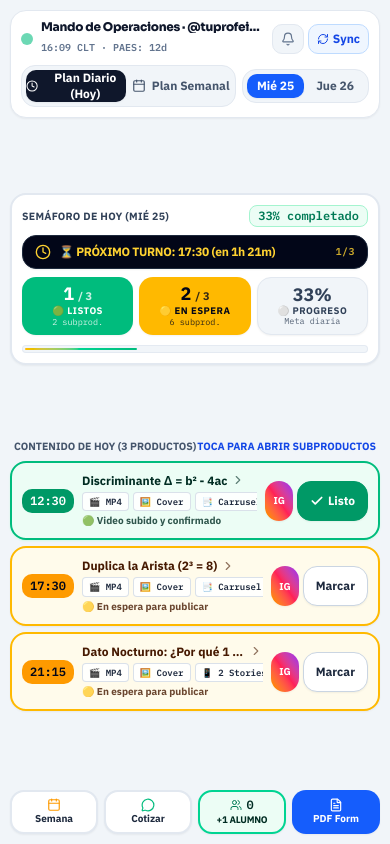
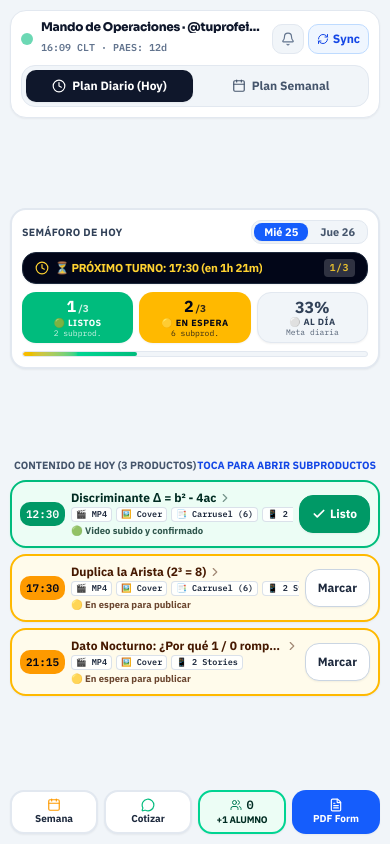
Before and after one commit to paillamilm-blip/tuprofeindustrial-web, a Next.js app: page /grilla in a window 390 px wide. Built offline with nearby package versions, Linux system fonts and the light colour scheme.

Commit message:
feat(grilla): perfect zero-overflow mobile cockpit, refined semaphoro and quick social actions

```diff
--- a/app/grilla/grilla-cockpit-client.tsx
+++ b/app/grilla/grilla-cockpit-client.tsx
@@ -580,9 +580,8 @@ export function GrillaCockpitClient({
           </div>
         </div>
 
-        {/* SWITCH PRINCIPAL DE OPERACIONES Y SELECTOR DE DÍA */}
-        <div className="flex items-center gap-1.5">
-          <div className="flex-1 grid grid-cols-2 gap-1 bg-slate-100 p-1 rounded-xl border border-slate-200">
+        {/* SWITCH PRINCIPAL DE OPERACIONES: [📅 PLAN DIARIO] vs [🗓️ PLAN SEMANAL] */}
+        <div className="grid grid-cols-2 gap-1 bg-slate-100 p-1 rounded-xl border border-slate-200">
           <button
             type="button"
             onClick={() => setViewMode("diario")}
@@ -608,9 +607,17 @@ export function GrillaCockpitClient({
             <span>Plan Semanal</span>
           </button>
         </div>
+      </header>
 
-          {/* SELECTOR RÁPIDO DE DÍA REUBICADO EN CABECERA */}
-          <div className="flex items-center gap-0.5 bg-slate-100 p-1 rounded-xl border border-slate-200 shrink-0">
+      {/* 2. PANEL DE MÉTRICAS OPERATIVAS Y CONTROL DE TIEMPO */}
+      <section className="bg-white rounded-2xl p-2.5 border-2 border-slate-200 shadow-xs shrink-0 space-y-2">
+        {/* CABECERA SEMÁFORO CON SELECTOR DE DÍA */}
+        <div className="flex items-center justify-between gap-1 text-xs font-black">
+          <span className="text-slate-700 uppercase tracking-wide text-[10.5px]">
+            Semáforo de Hoy
+          </span>
+          {/* SELECTOR RÁPIDO DE DÍA (MIÉ / JUE) */}
+          <div className="flex items-center gap-0.5 bg-slate-100 p-0.5 rounded-lg border border-slate-200">
             {DAY_KEYS.map((key) => {
               const active = selectedDay === key;
               return (
@@ -621,7 +628,7 @@ export function GrillaCockpitClient({
                     setDayOverride(key);
                     setViewMode("diario");
                   }}
-                  className={`cursor-pointer touch-manipulation px-2.5 py-1 rounded-lg text-xs font-black transition ${
+                  className={`cursor-pointer touch-manipulation px-2.5 py-0.5 rounded-md text-[11px] font-black transition ${
                     active
                       ? "bg-blue-600 text-white shadow-xs"
                       : "text-slate-600 hover:text-slate-900"
@@ -633,39 +640,20 @@ export function GrillaCockpitClient({
             })}
           </div>
         </div>
-      </header>
-
-      {/* 2. PANEL DE MÉTRICAS OPERATIVAS Y CONTROL DE TIEMPO */}
-      <section className="bg-white rounded-2xl p-2.5 border-2 border-slate-200 shadow-xs shrink-0 space-y-2">
-        {/* CABECERA SEMÁFORO CON BADGE DE ESTADO */}
-        <div className="flex items-center justify-between text-xs font-black">
-          <span className="text-slate-700 uppercase tracking-wide text-[10.5px]">
-            Semáforo de Hoy ({currentDayData.shortLabel})
-          </span>
-          <span
-            className={`font-mono text-xs px-2 py-0.5 rounded-md border font-black ${
-              isAllVideosDone
-                ? "bg-emerald-500 text-white border-emerald-600 animate-pulse"
-                : "text-emerald-700 bg-emerald-50 border-emerald-200"
-            }`}
-          >
-            {videoProgressPercent}% completado
-          </span>
-        </div>
 
         {/* BARRA COCKPIT FULL-WIDTH DE CUENTA REGRESIVA */}
         <div
-          className={`w-full px-3 py-2 rounded-xl border flex items-center justify-between font-black text-xs shadow-xs transition ${
+          className={`w-full px-3 py-1.5 rounded-xl border flex items-center justify-between font-black text-xs shadow-xs transition ${
             isAllVideosDone
-              ? "bg-emerald-600 text-white border-emerald-700 shadow-emerald-200"
+              ? "bg-emerald-600 text-white border-emerald-700"
               : timeDiffMins !== null && timeDiffMins <= 0
               ? "bg-red-600 text-white border-red-700 animate-pulse"
               : "bg-slate-950 text-amber-300 border-slate-800"
           }`}
         >
-          <div className="flex items-center gap-2 truncate">
-            <Clock className="w-4 h-4 shrink-0" />
-            <span className="truncate tracking-tight">
+          <div className="flex items-center gap-1.5 min-w-0">
+            <Clock className="w-3.5 h-3.5 shrink-0" />
+            <span className="truncate tracking-tight text-[11.5px]">
               {isAllVideosDone
                 ? "🟢 ¡DÍA CUMPLIDO! Todos los videos (3/3) subidos"
                 : timeDiffMins !== null && timeDiffMins <= 0
@@ -673,7 +661,7 @@ export function GrillaCockpitClient({
                 : `⏳ PRÓXIMO TURNO: ${nextPendingBlock?.timeSlot ?? "12:30"} (en ${Math.floor((timeDiffMins ?? 0) / 60)}h ${(timeDiffMins ?? 0) % 60}m)`}
             </span>
           </div>
-          <span className="text-[10px] font-mono uppercase tracking-wider opacity-80 shrink-0 pl-1">
+          <span className="text-[10px] font-mono uppercase tracking-wider opacity-90 shrink-0 bg-white/20 px-1.5 py-0.5 rounded ml-1">
             {isAllVideosDone ? "3/3 OK" : `${videosCompletedCount}/3`}
           </span>
         </div>
@@ -681,67 +669,65 @@ export function GrillaCockpitClient({
         {/* 3 CAJAS DE SEMÁFORO COHERENTES CON LOS 3 VIDEOS */}
         <div className="grid grid-cols-3 gap-1.5 text-center">
           {/* VERDE: VIDEOS LISTOS */}
-          <div className="rounded-xl p-2 bg-emerald-500 text-white flex flex-col items-center justify-center shadow-xs">
-            <div className="flex items-baseline gap-1">
-              <span className="text-lg font-black leading-none">{videosCompletedCount}</span>
-              <span className="text-[11px] font-bold opacity-80">/ {totalVideos}</span>
+          <div className="rounded-xl p-1.5 bg-emerald-500 text-white flex flex-col items-center justify-center shadow-xs">
+            <div className="flex items-baseline gap-0.5">
+              <span className="text-base font-black leading-none">{videosCompletedCount}</span>
+              <span className="text-[10px] font-bold opacity-80">/{totalVideos}</span>
             </div>
-            <span className="text-[9.5px] font-black uppercase tracking-wider mt-0.5 leading-none">
+            <span className="text-[9px] font-black uppercase tracking-wider mt-0.5 leading-none">
               🟢 LISTOS
             </span>
-            <span className="text-[8.5px] font-mono opacity-80 mt-0.5 leading-none">
+            <span className="text-[8px] font-mono opacity-80 mt-0.5 leading-none">
               {completedCount} subprod.
             </span>
           </div>
 
           {/* AMARILLO: VIDEOS EN ESPERA */}
-          <div className="rounded-xl p-2 bg-amber-400 text-slate-950 flex flex-col items-center justify-center shadow-xs">
-            <div className="flex items-baseline gap-1">
-              <span className="text-lg font-black leading-none">{videosPendingCount}</span>
-              <span className="text-[11px] font-bold opacity-80">/ {totalVideos}</span>
+          <div className="rounded-xl p-1.5 bg-amber-400 text-slate-950 flex flex-col items-center justify-center shadow-xs">
+            <div className="flex items-baseline gap-0.5">
+              <span className="text-base font-black leading-none">{videosPendingCount}</span>
+              <span className="text-[10px] font-bold opacity-80">/{totalVideos}</span>
             </div>
-            <span className="text-[9.5px] font-black uppercase tracking-wider mt-0.5 leading-none">
+            <span className="text-[9px] font-black uppercase tracking-wider mt-0.5 leading-none">
               🟡 EN ESPERA
             </span>
-            <span className="text-[8.5px] font-mono opacity-80 mt-0.5 leading-none">
+            <span className="text-[8px] font-mono opacity-80 mt-0.5 leading-none">
               {procesoTasks.length} subprod.
             </span>
           </div>
 
           {/* ROJO / AZUL: ALERTA O PROGRESO */}
           <div
-            className={`rounded-xl p-2 flex flex-col items-center justify-center transition shadow-xs ${
+            className={`rounded-xl p-1.5 flex flex-col items-center justify-center transition shadow-xs ${
               videosAlertCount > 0
                 ? "bg-red-600 text-white animate-pulse"
                 : "bg-slate-100 text-slate-700 border border-slate-200"
             }`}
           >
             <div className="flex items-baseline gap-0.5">
-              <span className="text-lg font-black leading-none">
+              <span className="text-base font-black leading-none">
                 {videosAlertCount > 0 ? videosAlertCount : `${videoProgressPercent}%`}
               </span>
             </div>
-            <span className="text-[9.5px] font-black uppercase tracking-wider mt-0.5 leading-none">
-              {videosAlertCount > 0 ? "🔴 ATRASO" : "⚪ PROGRESO"}
+            <span className="text-[9px] font-black uppercase tracking-wider mt-0.5 leading-none">
+              {videosAlertCount > 0 ? "🔴 ATRASO" : "⚪ AL DÍA"}
             </span>
-            <span className="text-[8.5px] font-mono opacity-80 mt-0.5 leading-none">
+            <span className="text-[8px] font-mono opacity-80 mt-0.5 leading-none">
               {videosAlertCount > 0 ? "¡Revisar turno!" : "Meta diaria"}
             </span>
           </div>
         </div>
 
         {/* BARRA DE AVANCE GRÁFICA TIPO BATERÍA */}
-        <div className="space-y-1 pt-0.5">
-          <div className="w-full bg-slate-100 rounded-full h-2 overflow-hidden border border-slate-200/80 p-0.5">
+        <div className="w-full bg-slate-100 rounded-full h-1.5 overflow-hidden border border-slate-200">
           <div
             className={`h-full rounded-full transition-all duration-500 ${
               isAllVideosDone
-                  ? "bg-emerald-500 shadow-sm"
+                ? "bg-emerald-500"
                 : "bg-gradient-to-r from-amber-400 via-emerald-400 to-emerald-500"
             }`}
-              style={{ width: `${Math.max(6, videoProgressPercent)}%` }}
+            style={{ width: `${Math.max(5, videoProgressPercent)}%` }}
           />
-          </div>
         </div>
       </section>
 
@@ -784,39 +770,39 @@ export function GrillaCockpitClient({
               return (
                 <div
                   key={block.id}
-                  className={`p-2.5 rounded-2xl border-2 flex items-center justify-between gap-2 shadow-xs transition duration-300 ${cardBg}`}
+                  className={`p-2 rounded-2xl border-2 flex items-center justify-between gap-1.5 shadow-xs transition duration-300 ${cardBg}`}
                 >
                   {/* Tocar el bloque abre el modal con TODOS los subproductos */}
                   <button
                     type="button"
                     onClick={() => setInspectBlockId(block.id)}
-                    className="cursor-pointer touch-manipulation min-w-0 flex-1 text-left flex items-center gap-2"
+                    className="cursor-pointer touch-manipulation min-w-0 flex-1 text-left flex items-center gap-1.5"
                   >
                     <span
-                      className={`font-mono font-black text-xs px-2 py-1 rounded-lg shrink-0 ${badgeBg}`}
+                      className={`font-mono font-black text-[11px] px-1.5 py-1 rounded-lg shrink-0 ${badgeBg}`}
                     >
                       {block.timeSlot}
                     </span>
 
                     <div className="min-w-0 flex-1">
-                      <div className="text-xs font-black truncate leading-tight flex items-center gap-1">
+                      <div className="text-xs font-black truncate leading-tight flex items-center gap-0.5">
                         <span className="truncate">{cleanTitle}</span>
-                        <ChevronRight className="w-3.5 h-3.5 opacity-60 shrink-0" />
+                        <ChevronRight className="w-3.5 h-3.5 opacity-50 shrink-0" />
                       </div>
 
                       {/* BADGES DE SUBPRODUCTOS INCLUIDOS */}
-                      <div className="flex items-center gap-1 mt-1 overflow-hidden">
+                      <div className="flex items-center gap-1 mt-0.5 overflow-hidden">
                         {subproductsBadges.map((badge, idx) => (
                           <span
                             key={idx}
-                            className="text-[9px] font-mono font-bold bg-white/90 px-1.5 py-0.5 rounded border border-slate-300/70 text-slate-800 shrink-0"
+                            className="text-[8.5px] font-mono font-bold bg-white/90 px-1 py-0.2 rounded border border-slate-300/70 text-slate-800 shrink-0"
                           >
                             {badge}
                           </span>
                         ))}
                       </div>
 
-                      <div className="text-[10px] font-bold opacity-80 truncate mt-0.5">
+                      <div className="text-[9.5px] font-bold opacity-80 truncate mt-0.5">
                         {isVideoDone
                           ? "🟢 Video subido y confirmado"
                           : hasAlert
@@ -826,21 +812,11 @@ export function GrillaCockpitClient({
                     </div>
                   </button>
 
-                  {/* ATAJOS DIRECTOS Y BOTÓN MARCAR */}
-                  <div className="flex items-center gap-1 shrink-0">
-                    <a
-                      href="https://www.instagram.com"
-                      target="_blank"
-                      rel="noopener noreferrer"
-                      title="Abrir Instagram"
-                      className="cursor-pointer touch-manipulation min-h-[40px] px-2 rounded-xl bg-gradient-to-tr from-amber-500 via-rose-500 to-purple-600 text-white font-black text-[10px] flex items-center justify-center shadow-xs hover:opacity-90 active:scale-95 transition"
-                    >
-                      IG
-                    </a>
+                  {/* BOTÓN MARCAR DIRECTO */}
                   <button
                     type="button"
                     onClick={() => toggleTask(block.mainAction.id)}
-                      className={`cursor-pointer touch-manipulation min-h-[40px] px-3 rounded-xl text-xs font-black border flex items-center gap-1 transition active:scale-95 shadow-xs ${
+                    className={`cursor-pointer touch-manipulation min-h-[38px] px-3 rounded-xl text-xs font-black border flex items-center gap-1 shrink-0 transition active:scale-95 shadow-xs ${
                       isVideoDone
                         ? "bg-emerald-600 border-emerald-600 text-white"
                         : "bg-white border-slate-300 hover:border-slate-400 text-slate-800"
@@ -855,7 +831,6 @@ export function GrillaCockpitClient({
                       <span>Marcar</span>
                     )}
                   </button>
-                  </div>
                 </div>
               );
             })}
@@ -987,6 +962,7 @@ export function GrillaCockpitClient({
               {(() => {
                 const isVideoDone = !!completedMap[inspectedBlock.mainAction.id];
                 return (
+                  <div className="space-y-1.5">
                     <div
                       className={`p-3 rounded-2xl border-2 flex items-center justify-between gap-2 shadow-xs transition ${
                         isVideoDone
@@ -1022,6 +998,27 @@ export function GrillaCockpitClient({
                           <span>Marcar Subido</span>
                         )}
                       </button>
+                    </div>
+
+                    {/* ATAJOS DIRECTOS A REDES SOCIALES */}
+                    <div className="grid grid-cols-2 gap-1.5">
+                      <a
+                        href="https://www.instagram.com"
+                        target="_blank"
+                        rel="noopener noreferrer"
+                        className="cursor-pointer touch-manipulation min-h-[36px] px-2 rounded-xl bg-gradient-to-tr from-amber-500 via-rose-500 to-purple-600 text-white font-black text-xs flex items-center justify-center gap-1 shadow-xs hover:opacity-90 active:scale-95 transition"
+                      >
+                        <span>Abrir Instagram</span>
+                      </a>
+                      <a
+                        href="https://www.tiktok.com"
+                        target="_blank"
+                        rel="noopener noreferrer"
+                        className="cursor-pointer touch-manipulation min-h-[36px] px-2 rounded-xl bg-black text-white font-black text-xs flex items-center justify-center gap-1 shadow-xs hover:bg-slate-800 active:scale-95 transition"
+                      >
+                        <span>Abrir TikTok</span>
+                      </a>
+                    </div>
                   </div>
                 );
               })()}
```
Lines whose indentation alone changed are shown as unchanged.
